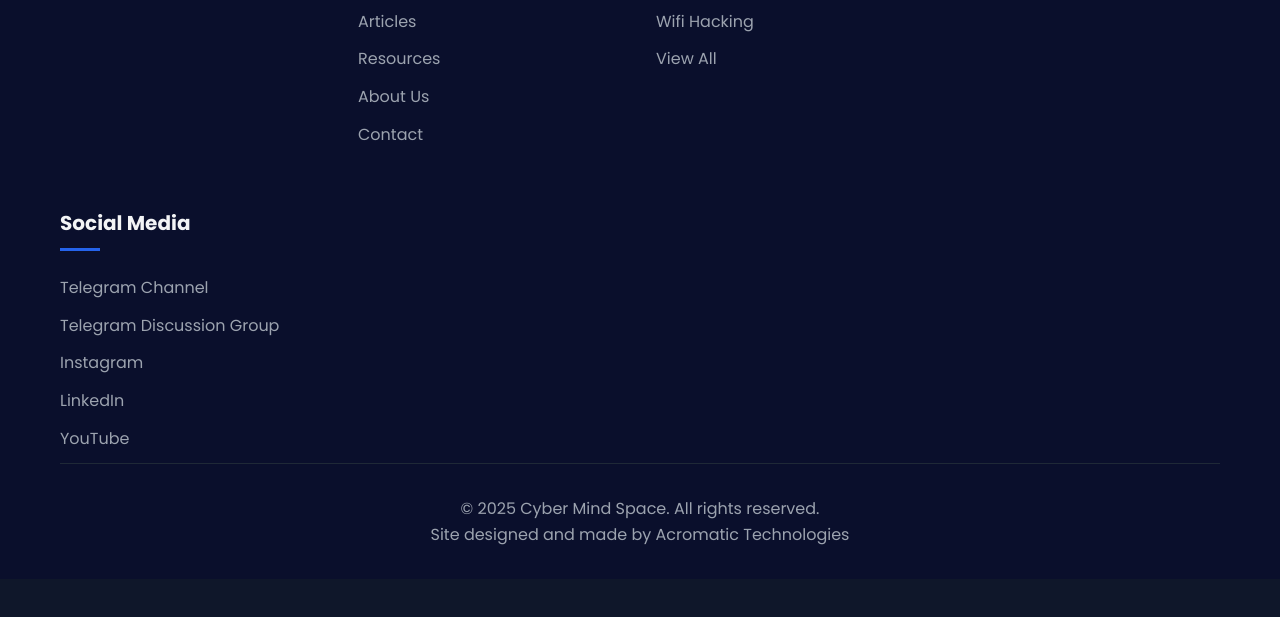
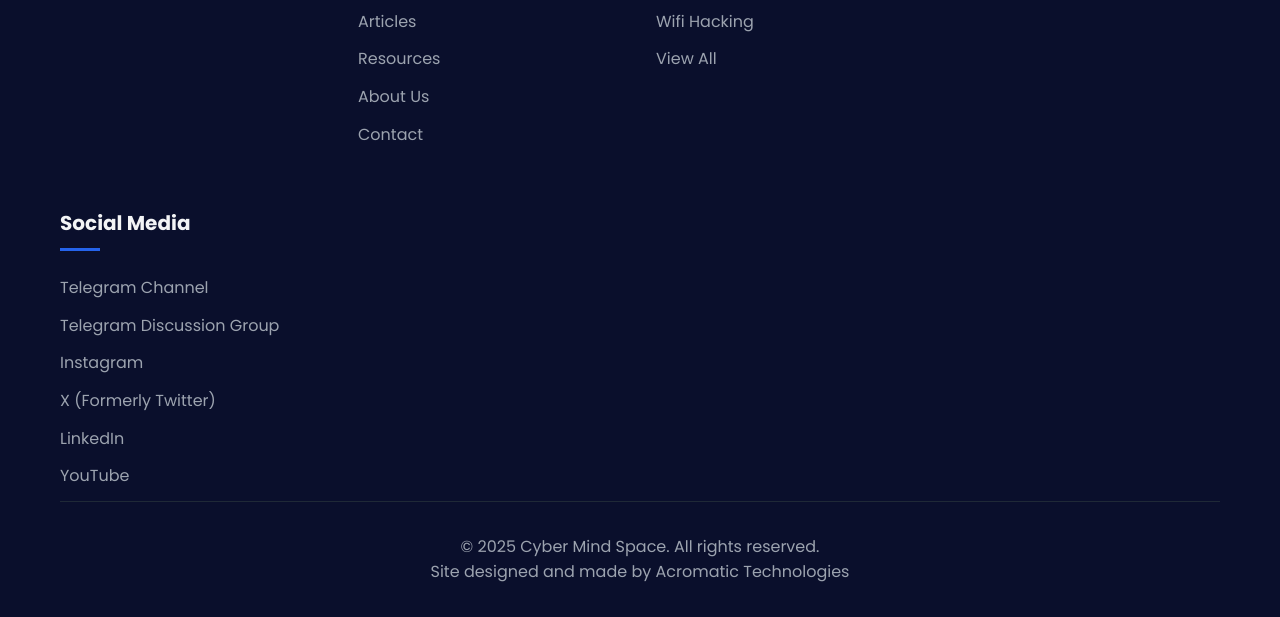
Before and after one commit to its-acromatic/cybermindspace.com, a plain HTML site: page index.html in a window 1280 px wide. Shown: the part 3379-3996 px from the top of the page. Before the commit the page ends 3958 px from the top, so only its background shows below. Drawn offline with Linux system fonts and the light colour scheme; a script that the page names is missing.

Commit message:
Update index.html

```diff
--- a/index.html
+++ b/index.html
@@ -256,6 +256,7 @@
                   <li><a href="https://t.me/cybermindspace" target="_blank">Telegram Channel</a></li>
                   <li><a href="https://t.me/+LJvMwjAE6yA5YWQ1" target="_blank">Telegram Discussion Group</a></li>
                   <li><a href="https://instagram.com/cyber_mind_space" target="_blank">Instagram</a></li>
+                  <li><a href="https://x.com/CyberMindSpace" target="_blank">X (Formerly Twitter)</a></li>
                   <li><a href="https://linkedin.com/in/almadadali" target="_blank">LinkedIn</a></li>
                   <li><a href="https://www.youtube.com/@CyberMindSpace" target="_blank">YouTube</a></li>
                 </ul>
```
